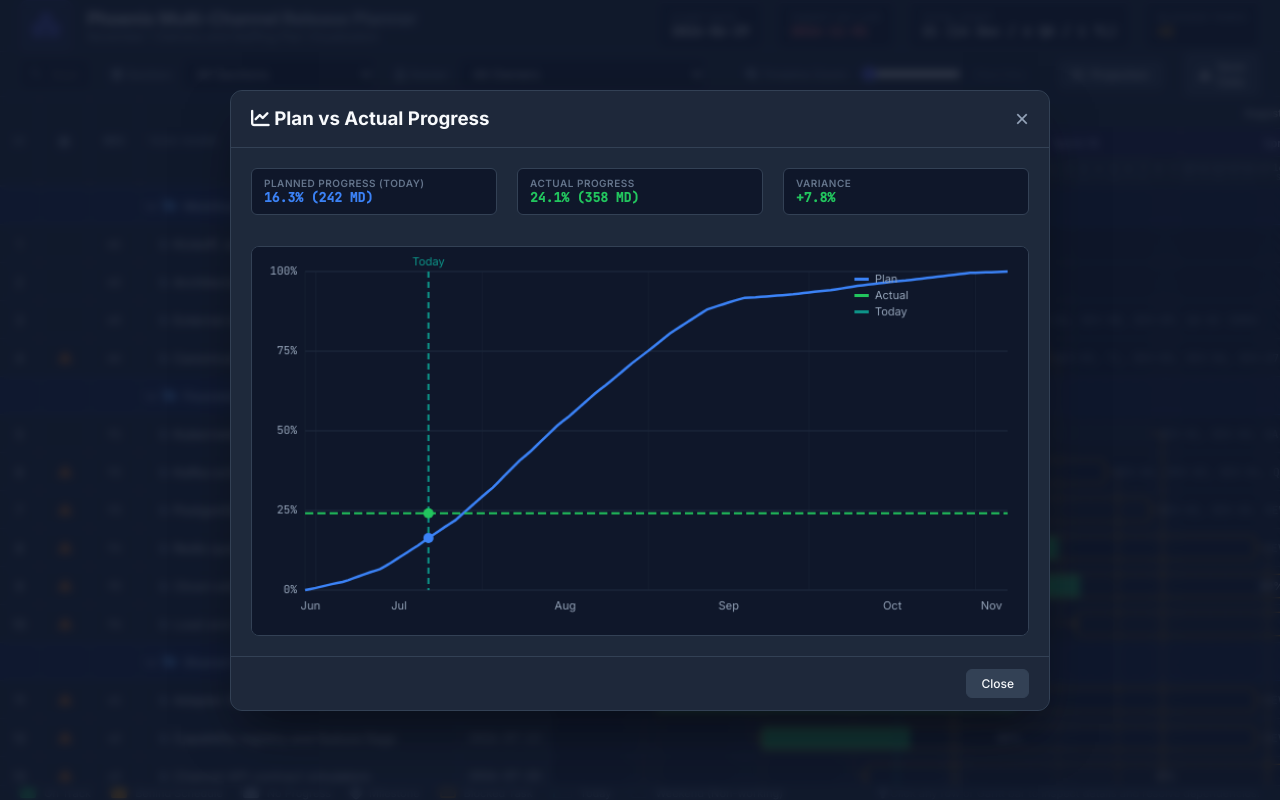
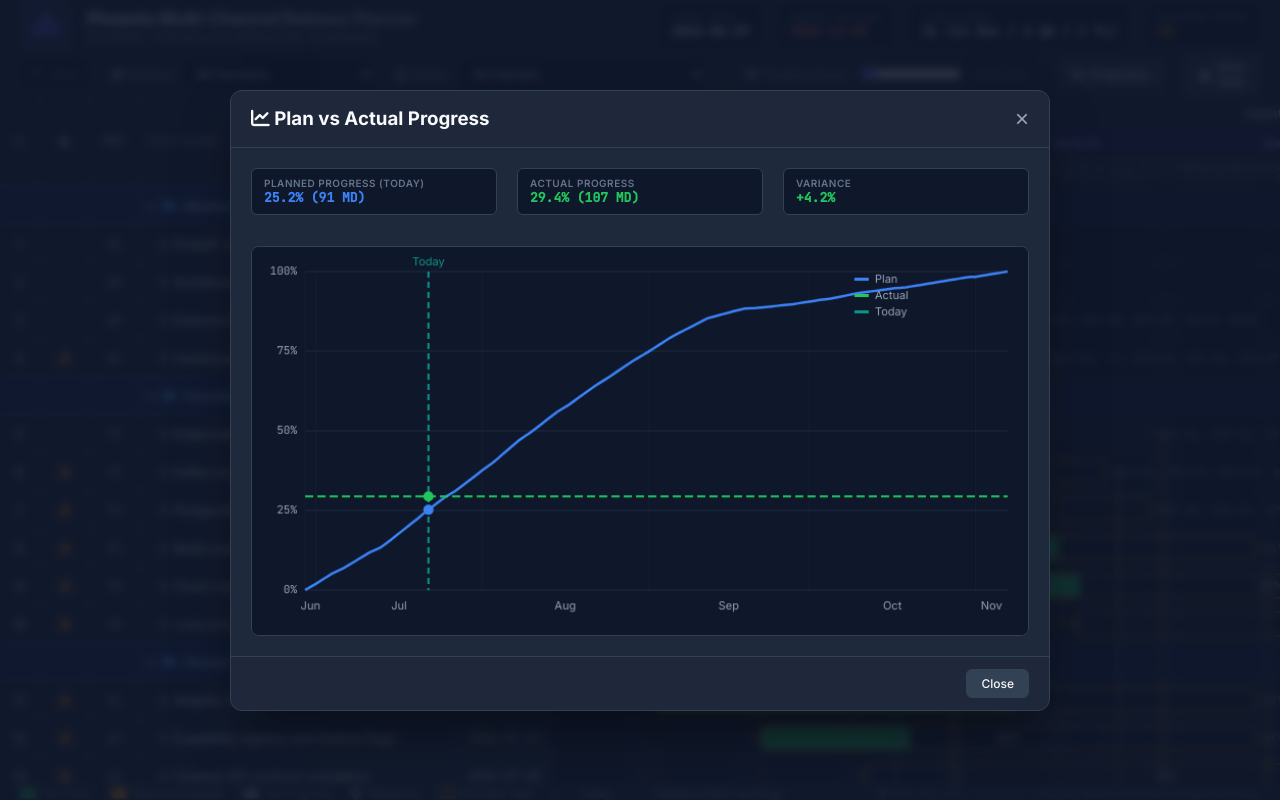
Before and after one commit to hermese-team/phoenix-multi-channel-mkp-design, a plain HTML site: page gantt-chart/index.html in a window 1280 px wide. Both pictures are taken after a click on the button "Projection". Drawn offline with Linux system fonts and the light colour scheme.

Commit message:
gantt-chart: use parsed effort (MD) from rationale for projection and section aggregation

```diff
--- a/gantt-chart/app.js
+++ b/gantt-chart/app.js
@@ -444,9 +444,9 @@ function renderGantt() {
 
     // Compute section aggregate progress
     const sectionNonMilestone = sectionTasks.filter(t => !t.isMilestone);
-    const totalWeight = sectionNonMilestone.reduce((sum, t) => sum + t.duration, 0);
-    const completedWeight = sectionNonMilestone.reduce((sum, t) => sum + t.duration * getTaskProgress(t.id) / 100, 0);
-    const sectionAggProgress = totalWeight > 0 ? Math.round(completedWeight / totalWeight * 100) : 0;
+    const totalEffort = sectionNonMilestone.reduce((sum, t) => sum + (t.effort || t.duration), 0);
+    const completedEffort = sectionNonMilestone.reduce((sum, t) => sum + (t.effort || t.duration) * getTaskProgress(t.id) / 100, 0);
+    const sectionAggProgress = totalEffort > 0 ? Math.round(completedEffort / totalEffort * 100) : 0;
 
     // Roll up the section's visible tasks into a single group span
     const groupBounds = calculateGroupBounds(filteredSectionTasks);
@@ -497,8 +497,8 @@ function renderGantt() {
     // progress: any blocked -> amber border, fill colored by aggregate progress.
     if (isSectionCollapsed && groupBounds && groupBounds.durationDays > 0) {
       const groupBlocked = filteredSectionTasks.some(t => isTaskBlocked(t.id));
-      const aggExpected = totalWeight > 0
-        ? Math.round(sectionNonMilestone.reduce((sum, t) => sum + t.duration * getExpectedProgress(t) / 100, 0) / totalWeight * 100)
+      const aggExpected = totalEffort > 0
+        ? Math.round(sectionNonMilestone.reduce((sum, t) => sum + (t.effort || t.duration) * getExpectedProgress(t) / 100, 0) / totalEffort * 100)
         : 0;
       const fillClass = getProgressFillClass(sectionAggProgress, aggExpected);
 
@@ -920,6 +920,7 @@ function openTaskModal(task) {
   currentModalTaskId = task.id;
 
   document.getElementById('modal-task-duration').textContent = task.isMilestone ? 'Milestone (0 Days)' : `${task.duration} Days`;
+  document.getElementById('modal-task-effort').textContent = task.effort !== undefined ? `${task.effort} MD` : '—';
   let ownersHTML = '';
   if (task.primaryOwner) {
     ownersHTML += `<div><strong style="font-size: 11px; color: var(--text-secondary);">Primary:</strong> ${getOwnerChipHTML(task.primaryOwner)}</div>`;
@@ -1239,14 +1240,14 @@ function initEventListeners() {
 // Projection chart functions
 function computePlanCurve() {
   const nonMilestone = tasksData.filter(t => !t.isMilestone);
-  const totalWeight = nonMilestone.reduce((sum, t) => sum + t.duration, 0);
-  if (totalWeight === 0) return { plan: [], actualOverall: 0, todayExpected: 0, totalMandays: 0, actualMandays: 0, plannedMandays: 0 };
+  const totalEffort = nonMilestone.reduce((sum, t) => sum + (t.effort || t.duration), 0);
+  if (totalEffort === 0) return { plan: [], actualOverall: 0, todayExpected: 0, totalMandays: 0, actualMandays: 0, plannedMandays: 0 };
 
-  const todayExpected = nonMilestone.reduce((sum, t) => sum + t.duration * getExpectedProgress(t), 0) / totalWeight;
-  const actualOverall = nonMilestone.reduce((sum, t) => sum + t.duration * getTaskProgress(t.id), 0) / totalWeight;
+  const todayExpected = nonMilestone.reduce((sum, t) => sum + (t.effort || t.duration) * getExpectedProgress(t), 0) / totalEffort;
+  const actualOverall = nonMilestone.reduce((sum, t) => sum + (t.effort || t.duration) * getTaskProgress(t.id), 0) / totalEffort;
 
-  const actualMandays = nonMilestone.reduce((sum, t) => sum + t.duration * getTaskProgress(t.id) / 100, 0);
-  const plannedMandays = nonMilestone.reduce((sum, t) => sum + t.duration * getExpectedProgress(t) / 100, 0);
+  const actualMandays = nonMilestone.reduce((sum, t) => sum + (t.effort || t.duration) * getTaskProgress(t.id) / 100, 0);
+  const plannedMandays = nonMilestone.reduce((sum, t) => sum + (t.effort || t.duration) * getExpectedProgress(t) / 100, 0);
 
   const plan = [];
   for (let d = 0; d <= totalProjectDays; d++) {
@@ -1258,12 +1259,12 @@ function computePlanCurve() {
       if (d < sOff) tp = 0;
       else if (d >= eOff) tp = 100;
       else tp = ((d - sOff) / t.duration) * 100;
-      plannedWeight += tp * t.duration;
+      plannedWeight += tp * (t.effort || t.duration);
     });
-    plan.push(plannedWeight / totalWeight);
+    plan.push(plannedWeight / totalEffort);
   }
 
-  return { plan, actualOverall, todayExpected, totalMandays: totalWeight, actualMandays, plannedMandays };
+  return { plan, actualOverall, todayExpected, totalMandays: totalEffort, actualMandays, plannedMandays };
 }
 
 function drawProjectionChart(planData, actualOverall) {
--- a/gantt-chart/data.json
+++ b/gantt-chart/data.json
@@ -25,7 +25,8 @@
     ],
     "duration": 5,
     "note": "",
-    "progress": 100
+    "progress": 100,
+    "effort": 5
   },
   {
     "id": "m2",
@@ -56,7 +57,8 @@
     ],
     "duration": 12,
     "note": "",
-    "progress": 80
+    "progress": 80,
+    "effort": 12
   },
   {
     "id": "m3",
@@ -87,7 +89,8 @@
     ],
     "duration": 26,
     "note": "",
-    "progress": 80
+    "progress": 80,
+    "effort": 26
   },
   {
     "id": "m4",
@@ -123,7 +126,8 @@
     ],
     "duration": 33,
     "note": "",
-    "progress": 80
+    "progress": 80,
+    "effort": 10
   },
   {
     "id": "f1",
@@ -148,7 +152,8 @@
     ],
     "duration": 40,
     "note": "",
-    "progress": 60
+    "progress": 60,
+    "effort": 11
   },
   {
     "id": "f2",
@@ -178,7 +183,8 @@
     ],
     "duration": 35,
     "note": "",
-    "progress": 80
+    "progress": 80,
+    "effort": 10
   },
   {
     "id": "f3",
@@ -209,7 +215,8 @@
     ],
     "duration": 33,
     "note": "",
-    "progress": 60
+    "progress": 60,
+    "effort": 8
   },
   {
     "id": "f4",
@@ -239,7 +246,8 @@
     ],
     "duration": 33,
     "note": "",
-    "progress": 60
+    "progress": 60,
+    "effort": 7
   },
   {
     "id": "f5",
@@ -284,7 +292,8 @@
     ],
     "duration": 64,
     "note": "",
-    "progress": 30
+    "progress": 30,
+    "effort": 11
   },
   {
     "id": "f6",
@@ -315,7 +324,8 @@
     ],
     "duration": 33,
     "note": "",
-    "progress": 0
+    "progress": 0,
+    "effort": 8
   },
   {
     "id": "s1",
@@ -348,7 +358,8 @@
     ],
     "duration": 40,
     "note": "",
-    "progress": 60
+    "progress": 60,
+    "effort": 10
   },
   {
     "id": "s2",
@@ -377,7 +388,8 @@
     ],
     "duration": 33,
     "note": "",
-    "progress": 30
+    "progress": 30,
+    "effort": 10
   },
   {
     "id": "s3",
@@ -409,7 +421,8 @@
     ],
     "duration": 40,
     "note": "",
-    "progress": 0
+    "progress": 0,
+    "effort": 8
   },
   {
     "id": "r3",
@@ -444,7 +457,8 @@
     ],
     "duration": 47,
     "note": "",
-    "progress": 25
+    "progress": 25,
+    "effort": 7
   },
   {
     "id": "p1",
@@ -473,7 +487,8 @@
     ],
     "duration": 40,
     "note": "",
-    "progress": 0
+    "progress": 0,
+    "effort": 6
   },
   {
     "id": "p2",
@@ -502,7 +517,8 @@
     ],
     "duration": 40,
     "note": "",
-    "progress": 20
+    "progress": 20,
+    "effort": 8
   },
   {
     "id": "p3a",
@@ -536,7 +552,8 @@
     ],
     "duration": 18,
     "note": "",
-    "progress": 0
+    "progress": 0,
+    "effort": 5
   },
   {
     "id": "p3b",
@@ -565,7 +582,8 @@
     ],
     "duration": 15,
     "note": "",
-    "progress": 0
+    "progress": 0,
+    "effort": 3
   },
   {
     "id": "p4",
@@ -598,7 +616,8 @@
     ],
     "duration": 26,
     "note": "",
-    "progress": 0
+    "progress": 0,
+    "effort": 8
   },
   {
     "id": "r1",
@@ -627,7 +646,8 @@
     ],
     "duration": 40,
     "note": "",
-    "progress": 10
+    "progress": 10,
+    "effort": 8
   },
   {
     "id": "r2",
@@ -654,7 +674,8 @@
     ],
     "duration": 8,
     "note": "",
-    "progress": 0
+    "progress": 0,
+    "effort": 5
   },
   {
     "id": "r4",
@@ -686,7 +707,8 @@
     ],
     "duration": 26,
     "note": "",
-    "progress": 0
+    "progress": 0,
+    "effort": 4
   },
   {
     "id": "o1a",
@@ -715,7 +737,8 @@
     ],
     "duration": 26,
     "note": "",
-    "progress": 50
+    "progress": 50,
+    "effort": 5
   },
   {
     "id": "o1b",
@@ -744,7 +767,8 @@
     ],
     "duration": 14,
     "note": "",
-    "progress": 0
+    "progress": 0,
+    "effort": 3
   },
   {
     "id": "o2",
@@ -774,7 +798,8 @@
     ],
     "duration": 19,
     "note": "",
-    "progress": 60
+    "progress": 60,
+    "effort": 5
   },
   {
     "id": "o3",
@@ -803,7 +828,8 @@
     ],
     "duration": 40,
     "note": "",
-    "progress": 0
+    "progress": 0,
+    "effort": 6
   },
   {
     "id": "o4",
@@ -834,7 +860,8 @@
     ],
     "duration": 12,
     "note": "",
-    "progress": 0
+    "progress": 0,
+    "effort": 4
   },
   {
     "id": "i1",
@@ -863,7 +890,8 @@
     ],
     "duration": 40,
     "note": "",
-    "progress": 0
+    "progress": 0,
+    "effort": 6
   },
   {
     "id": "i2",
@@ -892,7 +920,8 @@
     ],
     "duration": 40,
     "note": "",
-    "progress": 0
+    "progress": 0,
+    "effort": 7
   },
   {
     "id": "i3",
@@ -925,7 +954,8 @@
     ],
     "duration": 33,
     "note": "",
-    "progress": 0
+    "progress": 0,
+    "effort": 6
   },
   {
     "id": "i4",
@@ -957,7 +987,8 @@
     ],
     "duration": 18,
     "note": "",
-    "progress": 0
+    "progress": 0,
+    "effort": 3
   },
   {
     "id": "c1",
@@ -988,7 +1019,8 @@
     ],
     "duration": 54,
     "note": "",
-    "progress": 75
+    "progress": 75,
+    "effort": 9
   },
   {
     "id": "c2",
@@ -1019,7 +1051,8 @@
     ],
     "duration": 54,
     "note": "",
-    "progress": 60
+    "progress": 60,
+    "effort": 9
   },
   {
     "id": "c3",
@@ -1050,7 +1083,8 @@
     ],
     "duration": 47,
     "note": "",
-    "progress": 30
+    "progress": 30,
+    "effort": 9
   },
   {
     "id": "c4",
@@ -1079,7 +1113,8 @@
     ],
     "duration": 40,
     "note": "",
-    "progress": 0
+    "progress": 0,
+    "effort": 8
   },
   {
     "id": "a1",
@@ -1107,7 +1142,8 @@
     ],
     "duration": 26,
     "note": "",
-    "progress": 0
+    "progress": 0,
+    "effort": 7
   },
   {
     "id": "a2",
@@ -1137,7 +1173,8 @@
     ],
     "duration": 40,
     "note": "",
-    "progress": 20
+    "progress": 20,
+    "effort": 7
   },
   {
     "id": "a3",
@@ -1169,7 +1206,8 @@
     ],
     "duration": 47,
     "note": "",
-    "progress": 0
+    "progress": 0,
+    "effort": 9
   },
   {
     "id": "a4",
@@ -1199,7 +1237,8 @@
     ],
     "duration": 40,
     "note": "",
-    "progress": 0
+    "progress": 0,
+    "effort": 8
   },
   {
     "id": "a5",
@@ -1235,7 +1274,8 @@
     ],
     "duration": 40,
     "note": "",
-    "progress": 20
+    "progress": 20,
+    "effort": 8
   },
   {
     "id": "a6",
@@ -1266,7 +1306,8 @@
     ],
     "duration": 18,
     "note": "",
-    "progress": 0
+    "progress": 0,
+    "effort": 6
   },
   {
     "id": "devdone",
@@ -1299,7 +1340,8 @@
     ],
     "duration": 0,
     "note": "",
-    "progress": 0
+    "progress": 0,
+    "effort": 0
   },
   {
     "id": "t1",
@@ -1339,7 +1381,8 @@
     ],
     "duration": 40,
     "note": "",
-    "progress": 0
+    "progress": 0,
+    "effort": 9
   },
   {
     "id": "t2",
@@ -1370,7 +1413,8 @@
     ],
     "duration": 19,
     "note": "",
-    "progress": 0
+    "progress": 0,
+    "effort": 8
   },
   {
     "id": "t3",
@@ -1406,7 +1450,8 @@
     ],
     "duration": 19,
     "note": "",
-    "progress": 0
+    "progress": 0,
+    "effort": 6
   },
   {
     "id": "t4",
@@ -1447,7 +1492,8 @@
     ],
     "duration": 26,
     "note": "",
-    "progress": 0
+    "progress": 0,
+    "effort": 8
   },
   {
     "id": "t5",
@@ -1479,7 +1525,8 @@
     ],
     "duration": 26,
     "note": "",
-    "progress": 0
+    "progress": 0,
+    "effort": 5
   },
   {
     "id": "t6",
@@ -1515,7 +1562,8 @@
     ],
     "duration": 12,
     "note": "",
-    "progress": 0
+    "progress": 0,
+    "effort": 6
   },
   {
     "id": "cutover",
@@ -1557,7 +1605,8 @@
     ],
     "duration": 0,
     "note": "",
-    "progress": 0
+    "progress": 0,
+    "effort": 0
   },
   {
     "id": "live",
@@ -1597,6 +1646,7 @@
     ],
     "duration": 6,
     "note": "",
-    "progress": 0
+    "progress": 0,
+    "effort": 6
   }
 ]
--- a/gantt-chart/index.html
+++ b/gantt-chart/index.html
@@ -218,6 +218,10 @@
             <span class="field-value" id="modal-task-duration">5 Days</span>
           </div>
           <div class="field-group">
+            <span class="field-label">Effort</span>
+            <span class="field-value" id="modal-task-effort">—</span>
+          </div>
+          <div class="field-group">
             <span class="field-label">Owners</span>
             <span class="field-value" id="modal-task-owners">Dev1</span>
           </div>
```
